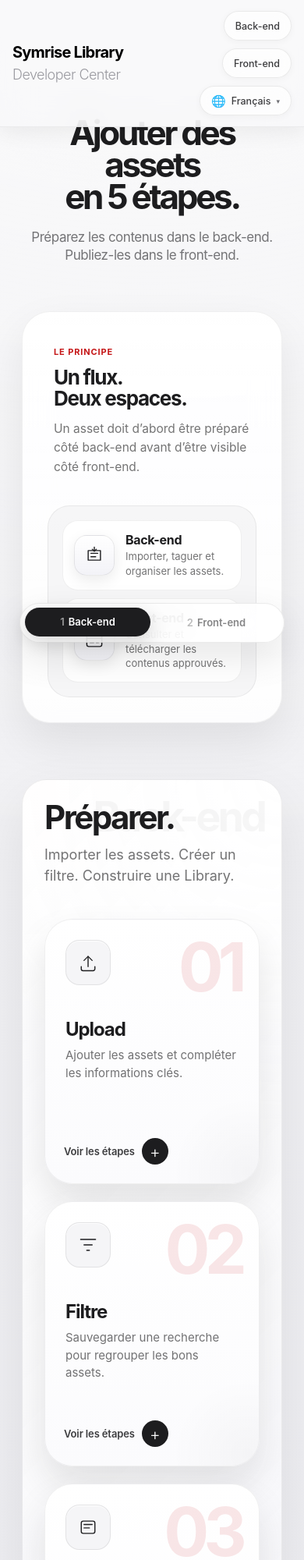
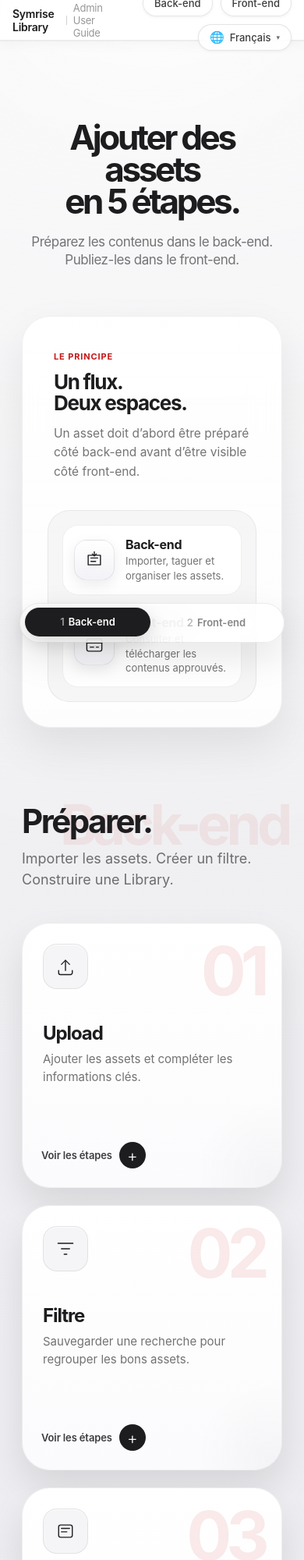
Before and after one commit to pmmtn/Symrise-Library-Guidelines, a plain HTML site: page index.html in a window 390 px wide. Shown: the top 2000 px of the page at 78% size. Drawn offline with Linux system fonts and the light colour scheme.

Commit message:
Update index.html

```diff
--- a/index.html
+++ b/index.html
@@ -396,81 +396,50 @@
   align-items: center;
   justify-content: space-between;
   gap: 16px;
-  padding-top: 16px;
-  padding-bottom: 16px;
-  padding-left: 22px;
-  padding-right: 22px;
+  padding-top: 0;
+  padding-bottom: 0;
+  padding-left: 28px;
+  padding-right: 28px;
+  height: 52px;
   margin-bottom: 46px;
-  background: rgba(248,248,250,.84);
-  backdrop-filter: blur(20px) saturate(160%);
-  -webkit-backdrop-filter: blur(20px) saturate(160%);
-  border-bottom: 1px solid rgba(0,0,0,.06);
-  box-shadow: 0 8px 24px rgba(0,0,0,.06);
+  background: rgba(255,255,255,0.82);
+  backdrop-filter: saturate(180%) blur(20px);
+  -webkit-backdrop-filter: saturate(180%) blur(20px);
+  border-bottom: 1px solid rgba(0,0,0,.07);
+  box-shadow: 0 1px 0 rgba(0,0,0,.04), 0 4px 16px rgba(0,0,0,.04);
 }
-
 .brand {
+  color: #1d1d1f;
+  font-size: 14px;
+  font-weight: 600;
+  letter-spacing: -.018em;
   display: flex;
-  align-items: baseline;
-  gap: 18px;
-  color: #1d1d1f;
-  font-size: 15px;
-  font-weight: 600;
-  letter-spacing: -.015em;
+  align-items: center;
+  gap: 8px;
 }
-.brand-main {
-  font-size: clamp(28px, 3vw, 38px);
-  font-weight: 700;
-  line-height: 1;
-  letter-spacing: -.04em;
-  color: #000;
+.brand-sep {
+  display: inline-block;
+  width: 1px;
+  height: 12px;
+  background: rgba(0,0,0,.18);
 }
 .brand-sub {
-  font-size: clamp(24px, 2.8vw, 34px);
-  font-weight: 300;
-  line-height: 1;
-  letter-spacing: -.03em;
-  color: #9a9aa0;
+  font-weight: 400;
+  color: rgba(29,29,31,.46);
+  font-size: 13px;
 }
-
-/* Fixed navbar */
-.topbar {
-  position: fixed !important;
-  top: 0;
-  left: 0;
-  right: 0;
-  width: 100%;
-  z-index: 999;
-}
-.guide {
-  padding-top: 92px;
-}
-
-/* Mobile behavior */
-@media (max-width: 900px) {
-  .brand {
-    gap: 10px;
-    align-items: center;
-    flex-wrap: wrap;
-  }
-  .brand-main {
-    font-size: 20px;
-  }
-  .brand-sub {
-    font-size: 18px;
-  }
-}
-
 .brand-dot { display: none !important; }
 .topright { gap: 10px; }
 .link-pill,
 .lang-btn {
-  min-height: 38px;
-  padding: 8px 14px;
-  background: rgba(255,255,255,.72);
+  min-height: 34px;
+  padding: 6px 14px;
+  background: rgba(255,255,255,.80);
   color: rgba(29,29,31,.86);
-  border-color: rgba(0,0,0,.08);
+  border-color: rgba(0,0,0,.10);
   border-radius: 999px;
-  box-shadow: 0 2px 10px rgba(0,0,0,.04);
+  box-shadow: 0 1px 4px rgba(0,0,0,.06);
+  font-size: 13px;
   backdrop-filter: blur(12px) saturate(140%);
   -webkit-backdrop-filter: blur(12px) saturate(140%);
 }
@@ -552,19 +521,36 @@
 .section-link {
   display: inline-flex;
   align-items: center;
-  gap: 8px;
-  margin-bottom: 14px;
+  gap: 10px;
+  margin-bottom: 16px;
   padding: 0;
-  color: rgba(29,29,31,.46);
+  color: rgba(29,29,31,.38);
   background: transparent;
   border: none;
   text-decoration: none;
-  font-size: 18px;
-  font-weight: 500;
-  letter-spacing: -.02em;
-  text-transform: none;
+  font-size: 12px;
+  font-weight: 600;
+  letter-spacing: .10em;
+  text-transform: uppercase;
 }
-.section-link:hover { color: rgba(29,29,31,.78); }
+.section-link:hover { color: rgba(29,29,31,.65); }
+.section-link::before {
+  content: "";
+  width: 24px;
+  height: 1.5px;
+  background: currentColor;
+  flex-shrink: 0;
+}
+#backend .section-link {
+  color: var(--red);
+}
+#backend .section-link:hover { color: #a01214; }
+#backend .section-link::before { background: var(--red); }
+#frontend .section-link {
+  color: var(--red);
+}
+#frontend .section-link:hover { color: #a01214; }
+#frontend .section-link::before { background: var(--red); }
 .section-title { margin-bottom: 14px; }
 .section-desc {
   max-width: 640px;
@@ -716,74 +702,50 @@
 /* ─── CLEAR BACK-END / FRONT-END SEPARATION ───────────────── */
 .section-block {
   position: relative;
-  padding: 46px;
-  border-radius: 42px;
-  border: 1px solid rgba(0,0,0,.07);
-  box-shadow: 0 28px 70px rgba(0,0,0,.08);
-  overflow: hidden;
+  padding: 46px 0;
+  border-radius: 0;
+  border: none;
+  box-shadow: none;
+  background: transparent;
+  overflow: visible;
 }
-.section-block::before {
-  content: "";
-  position: absolute;
-  inset: 0;
-  pointer-events: none;
-  border-radius: inherit;
-  background: radial-gradient(circle at 100% 0%, rgba(255,255,255,.9), transparent 34%);
-}
-.section-block > * {
-  position: relative;
-  z-index: 1;
-}
-#backend {
-  background:
-    linear-gradient(135deg, rgba(255,255,255,.96), rgba(248,248,251,.86)),
-    radial-gradient(circle at 0% 0%, rgba(197,23,24,.07), transparent 32%);
-}
-#frontend {
-  background:
-    linear-gradient(135deg, rgba(255,255,255,.96), rgba(248,248,251,.86)),
-    radial-gradient(circle at 100% 0%, rgba(0,113,227,.07), transparent 32%);
-}
+.section-block::before { content: none; }
+.section-block > * { position: relative; z-index: 1; }
+#backend  { background: transparent; }
+#frontend { background: transparent; }
+
+/* Editorial watermark — gros texte façon édito */
 #backend::after,
 #frontend::after {
   position: absolute;
-  right: 34px;
-  top: 28px;
-  font-size: clamp(54px, 8vw, 112px);
+  right: -8px;
+  top: 16px;
+  font-size: clamp(72px, 11vw, 148px);
   line-height: 1;
   font-weight: 700;
   letter-spacing: -.075em;
-  color: rgba(0,0,0,.035);
+  color: rgba(197,23,24,.07);
   pointer-events: none;
+  z-index: 0;
 }
-#backend::after { content: "Back-end"; }
+#backend::after  { content: "Back-end"; }
 #frontend::after { content: "Front-end"; }
 
-.section-link {
-  font-size: 20px;
-  color: rgba(29,29,31,.52);
+.section-link-old-removed {
+  display: none;
 }
+
 .section-title {
   font-size: clamp(42px, 5.6vw, 76px);
 }
 .section-desc {
   margin-bottom: 42px;
 }
-#backend .card::before { color: rgba(197,23,24,.105); }
-#frontend .card::before { color: rgba(0,113,227,.105); }
+#backend .card::before  { color: rgba(197,23,24,.09); }
+#frontend .card::before { color: rgba(197,23,24,.09); }
 
 @media (max-width: 900px) {
-  .section-block {
-    padding: 28px;
-    border-radius: 32px;
-  }
-  #backend::after,
-  #frontend::after {
-    right: 22px;
-    top: 20px;
-    font-size: 54px;
-  }
-}
+  .section-block { padding: 28px 0; }
 
 /* ─── RESPONSIVE ──────────────────────────────────────────── */
 @media (max-width: 900px) {
@@ -813,8 +775,9 @@
   <!-- TOPBAR -->
   <header class="topbar">
     <div class="brand">
-      <span class="brand-main">Symrise Library</span>
-      <span class="brand-sub">Developer Center</span>
+      <span>Symrise Library</span>
+      <span class="brand-sep"></span>
+      <span class="brand-sub">Admin User Guide</span>
     </div>
     <div class="topright">
       <a class="link-pill" href="https://mediacenter.symrise.com/" target="_blank" rel="noopener" data-i18n="link-be">Back-end</a>
@@ -1046,10 +1009,8 @@
     "intro-body":"Un asset doit d’abord être préparé côté back-end avant d’être visible côté front-end.",
     "be-desc":"Importer, taguer et organiser les assets.",
     "fe-desc":"Consulter et télécharger les contenus approuvés.",
-    "be-label":"Back-end · mediacenter.symrise.com ↗",
     "be-section-title":"Préparer.",
     "be-section-desc":"Importer les assets. Créer un filtre. Construire une Library.",
-    "fe-label":"Front-end · portail visible par les utilisateurs ↗",
     "fe-section-title":"Publier.",
     "fe-section-desc":"Ajouter la Library au portail et l’afficher sur une page.",
     "s1-title":"Upload","s1-sub":"Ajouter les assets et compléter les informations clés.",
@@ -1080,10 +1041,8 @@
     "intro-body":"An asset must first be prepared in the back-end before it can appear in the front-end.",
     "be-desc":"Upload, tag and organize assets.",
     "fe-desc":"Browse and download approved content.",
-    "be-label":"Back-end · mediacenter.symrise.com ↗",
     "be-section-title":"Prepare.",
     "be-section-desc":"Import assets. Create a filter. Build a Library.",
-    "fe-label":"Front-end · user-facing portal ↗",
     "fe-section-title":"Publish.",
     "fe-section-desc":"Add the Library to the portal and display it on a page.",
     "s1-title":"Upload","s1-sub":"Add assets and complete the key information.",
```
